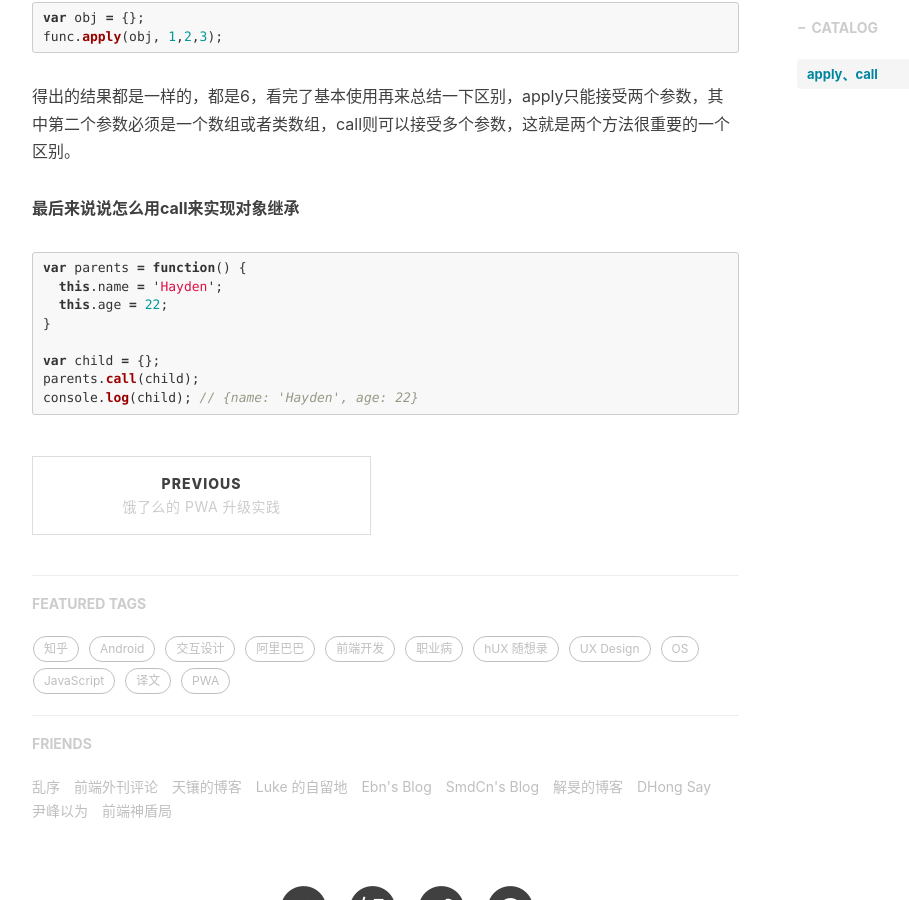
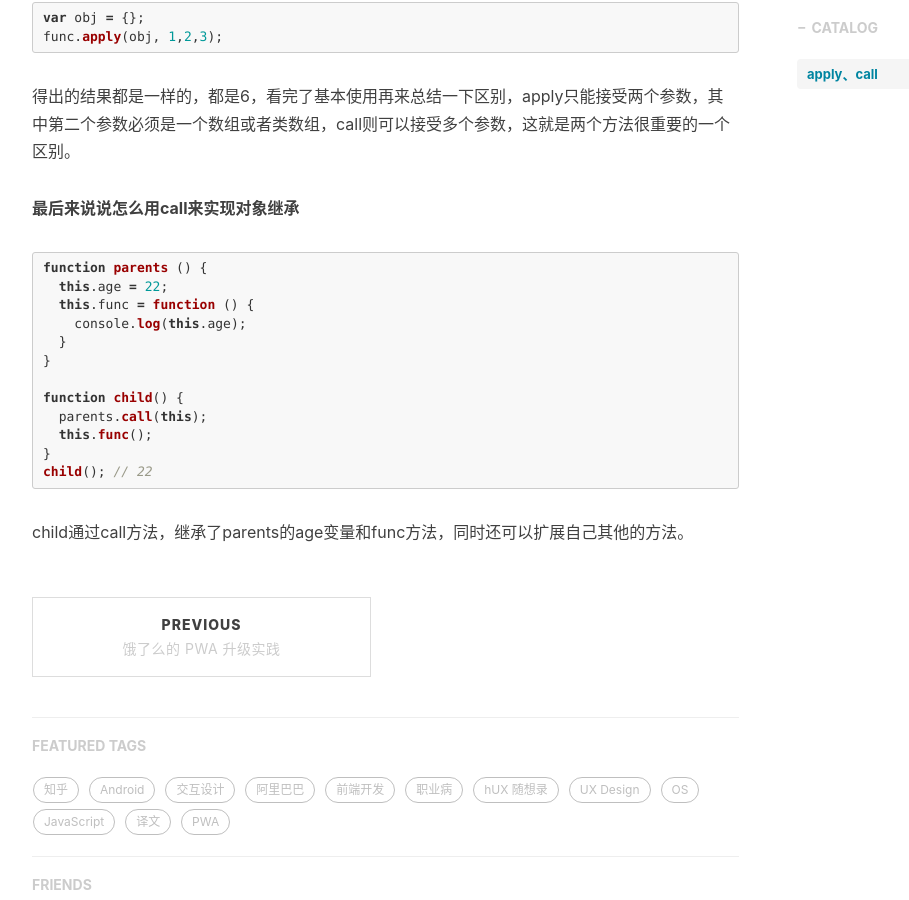
Before and after one commit to 541xxx/haydenwoo.github.io, a Jekyll site: the page built from _posts/2017-11-04-apply&&call.markdown, in a window 1280 px wide and 900 px high, scrolled down 2454 px. Shown: the whole window, without its empty margins (233-1142 px from the left). Built offline with Jekyll 4.4.1, drawn with Linux system fonts in a browser that asks for light colours; nearby versions of some CDN libraries; comment, search, counter and statistics services are not loaded; some of the changed text lies outside the part shown.

Commit message:
apply and call

````diff
--- a/_posts/2017-11-04-apply&&call.markdown
+++ b/_posts/2017-11-04-apply&&call.markdown
@@ -1,6 +1,6 @@
 ---
 layout:     post
-title:      "深入浅出apply、cal"
+title:      "深入浅出apply、call"
 subtitle:   "apply and call"
 date:       2017-11-03 12:00:00
 author:     "Hayden"
@@ -94,12 +94,18 @@ func.apply(obj, 1,2,3);
 
 **最后来说说怎么用call来实现对象继承**
 ```js
-var parents = function() {
-  this.name = 'Hayden';
+function parents () {
   this.age = 22;
+  this.func = function () {
+    console.log(this.age);
+  }
 }
 
-var child = {};
-parents.call(child);
-console.log(child); // {name: 'Hayden', age: 22}
+function child() {
+  parents.call(this);
+  this.func();
+}
+child(); // 22
 ```
+
+child通过call方法，继承了parents的age变量和func方法，同时还可以扩展自己其他的方法。
````
Also changed, not shown: 5 other files.
